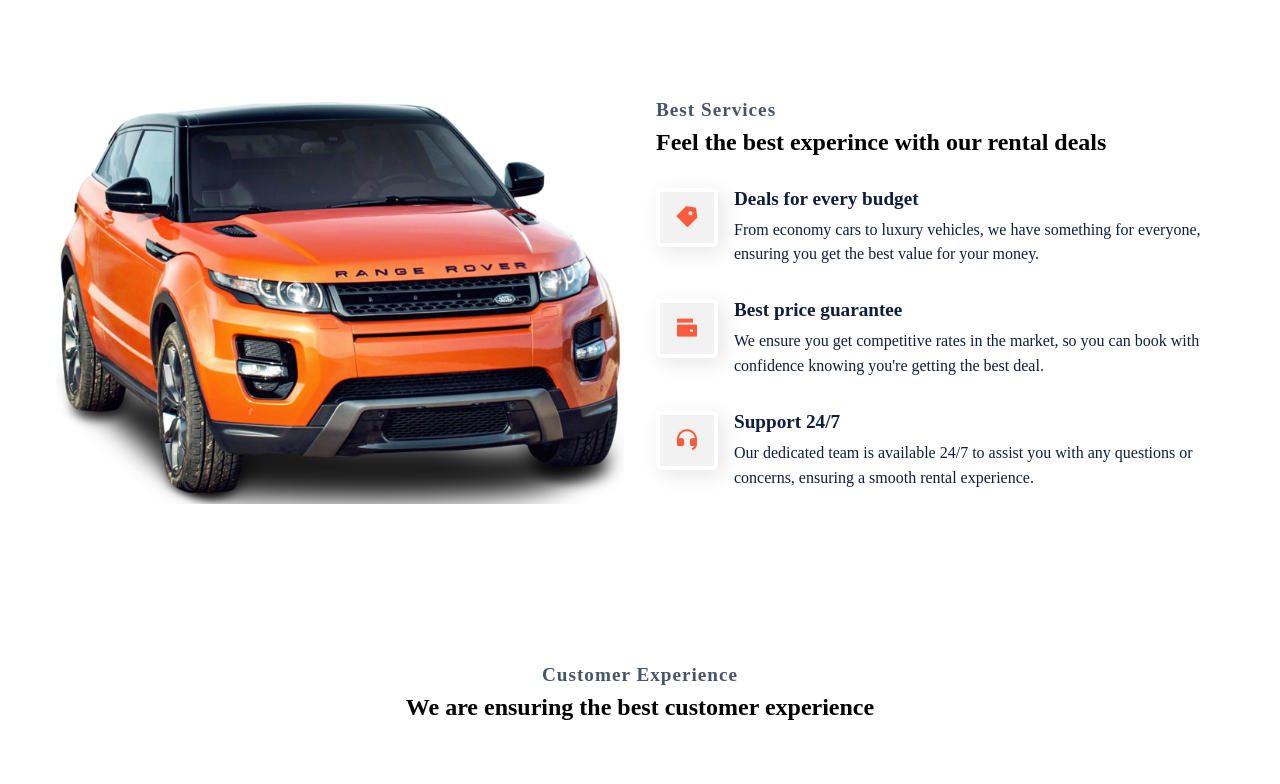
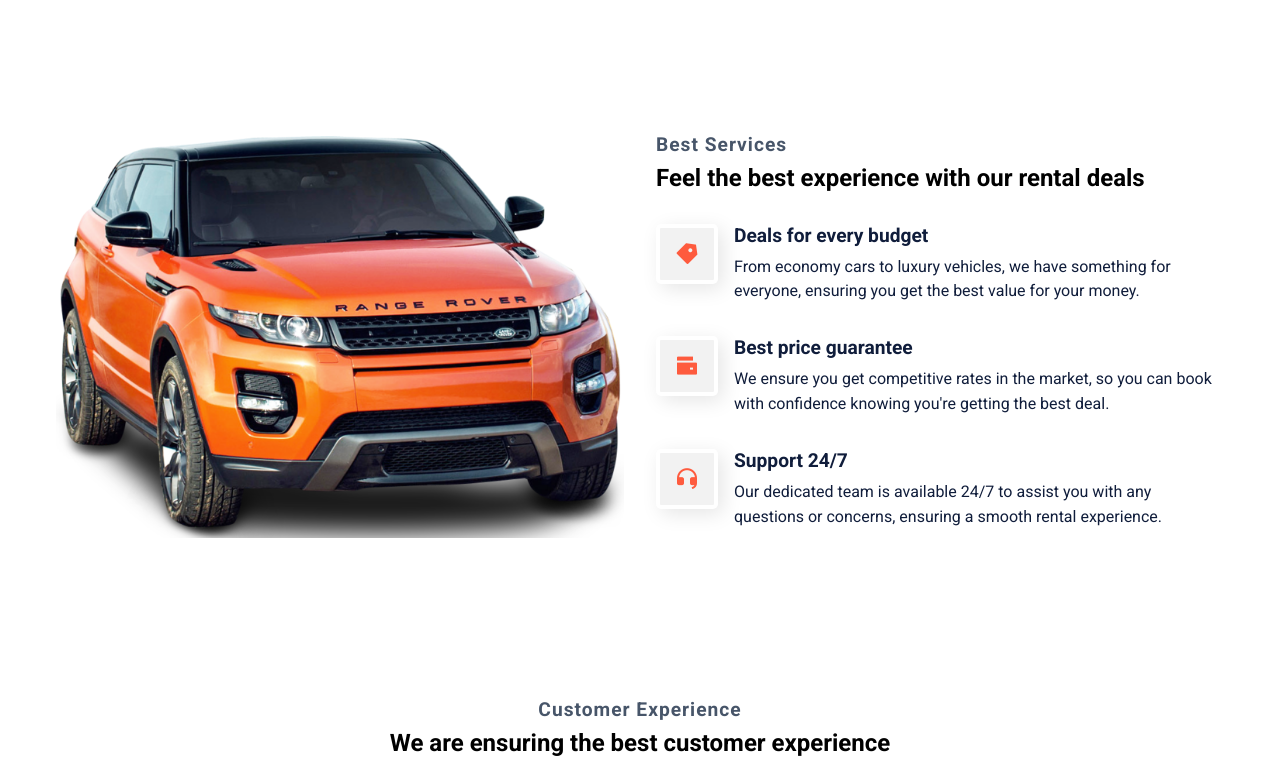
Before and after one commit to Md-shahien-khan/K-Rental, a plain HTML site: page index.html in a window 1280 px wide. Shown: the part 1440-2224 px from the top of the page. Drawn offline with nearby package versions, Linux system fonts and the light colour scheme.

Commit message:
font changed again

```diff
--- a/index.html
+++ b/index.html
@@ -7,6 +7,9 @@
     <link href="https://cdn.jsdelivr.net/npm/remixicon@4.3.0/fonts/remixicon.css" rel="stylesheet" />
     <title>Document</title>
     <link rel="stylesheet" href="style.css">
+    <link rel="preconnect" href="https://fonts.googleapis.com">
+    <link rel="preconnect" href="https://fonts.gstatic.com" crossorigin>
+    <link href="https://fonts.googleapis.com/css2?family=Mulish:ital,wght@0,200..1000;1,200..1000&family=Roboto:ital,wght@0,100;0,300;0,400;0,500;0,700;0,900;1,100;1,300;1,400;1,500;1,700;1,900&family=Work+Sans:ital,wght@0,100..900;1,100..900&display=swap" rel="stylesheet">
 </head>
 
 <body>
@@ -109,7 +112,7 @@
         <div class="service-content">
             <p class="section-subheader">Best Services</p>
             <h2 class="section-header">
-                Feel the best experince with our rental deals
+                Feel the best experience with our rental deals
             </h2>
             <ul class="service-list">
                 <li>
--- a/style.css
+++ b/style.css
@@ -1,4 +1,4 @@
-@import url('https://fonts.googleapis.com/css2?family=Mulish:ital,wght@0,200..1000;1,200..1000&family=Work+Sans:ital,wght@0,100..900;1,100..900&display=swap');
+/* @import url('https://fonts.googleapis.com/css2?family=Mulish:ital,wght@0,200..1000;1,200..1000&family=Work+Sans:ital,wght@0,100..900;1,100..900&display=swap'); */
 *{
     margin: 0;
     padding: 0;
@@ -57,7 +57,7 @@ body{
 }
 
 body{
-    font-family: "Mulish" sans-serif;
+    font-family: "Roboto", sans-serif;
 }
 header{
     position: relative;
```
